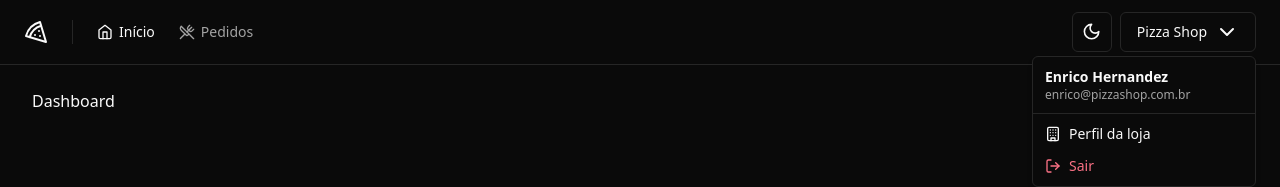
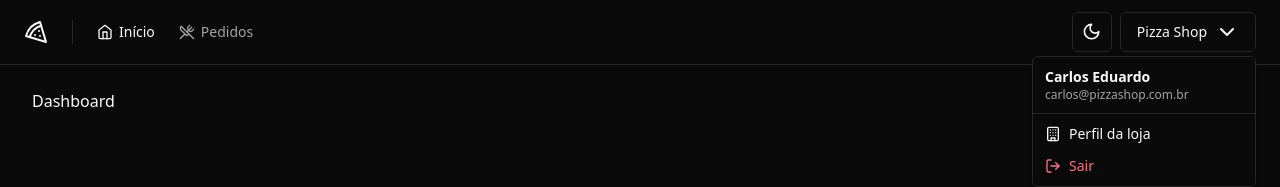
Before and after one commit to devKaduu/pizza-shop, a React (Vite) app: page / in a window 1280 px wide. Both pictures are taken after a click on the button "Pizza Shop". Shown: the top 187 px of the page. Built offline with nearby package versions, Linux system fonts and the light colour scheme.

Commit message:
fix: atualizando projeto

```diff
--- a/package.json
+++ b/package.json
@@ -24,9 +24,9 @@
     "lucide-react": "^0.314.0",
     "match-sorter": "^6.3.3",
     "prettier-plugin-tailwindcss": "^0.5.11",
-    "react": "^18.2.0",
+    "react": "^18.3.1",
     "react-day-picker": "^8.10.0",
-    "react-dom": "^18.2.0",
+    "react-dom": "^18.3.1",
     "react-helmet-async": "^2.0.4",
     "react-hook-form": "^7.49.3",
     "react-router-dom": "^6.21.3",
--- a/src/components/account-menu.tsx
+++ b/src/components/account-menu.tsx
@@ -23,9 +23,9 @@ const AccountMenu = () => {
       </DropdownMenuTrigger>
       <DropdownMenuContent align="end" className="w-56">
         <DropdownMenuLabel className="flex flex-col">
-          <span>Enrico Hernandez</span>
+          <span>Carlos Eduardo</span>
           <span className="text-xs font-normal text-muted-foreground">
-            enrico@pizzashop.com.br
+            carlos@pizzashop.com.br
           </span>
         </DropdownMenuLabel>
         <DropdownMenuSeparator />
--- a/src/main.tsx
+++ b/src/main.tsx
@@ -1,11 +1,13 @@
-import React from "react";
-import ReactDOM from "react-dom";
+import ReactDOM from "react-dom/client";
 import { App } from "./App";
 import "./global.css";
 
-ReactDOM.render(
-  <React.StrictMode>
-    <App />
-  </React.StrictMode>,
-  document.getElementById("root")
-);
+const container = document.getElementById("root");
+
+// Verifica se o container existe e, em seguida, cria o root
+if (container) {
+  const root = ReactDOM.createRoot(container);
+  root.render(<App />);
+} else {
+  console.error('Elemento com id "root" não foi encontrado.');
+}
```
Also changed, not shown: src/components/nav-link.tsx (line endings or trailing spaces), src/pages/_layouts/auth.tsx (line endings or trailing spaces), 2 other files (tests, documents, lock files or other folders).
